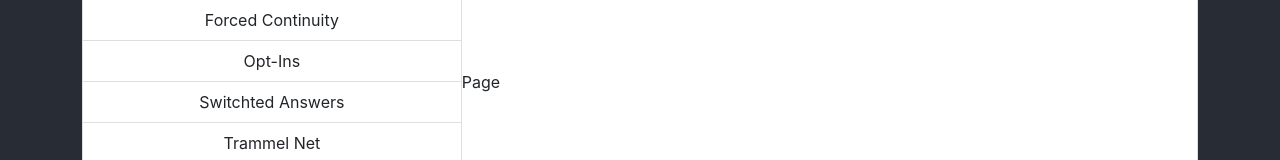
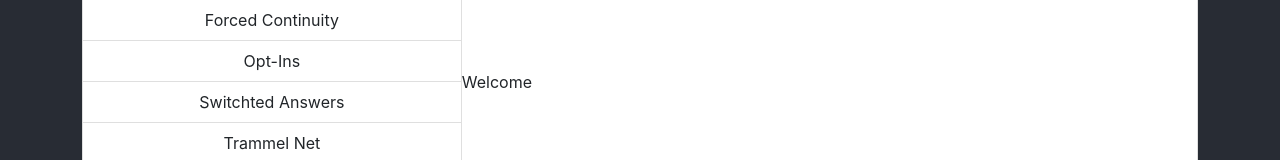
Before and after one commit to whysgai/dark-pattern-glossary, a React (Create React App) app: page / in a window 1280 px wide. Shown: the part 364-524 px from the top of the page. Built offline with nearby package versions, Linux system fonts and the light colour scheme.

Commit message:
feat: Add conditional for different pages

```diff
--- a/src/App.js
+++ b/src/App.js
@@ -29,7 +29,9 @@ const App = () => {
                   activeIndex={activeIndex}
                   selectEntry={selectEntry}
                 />
-                <GlossaryPage/>
+                <GlossaryPage
+                  activeIndex={activeIndex}
+                />
             </div>
           </div>
         </div>
--- a/src/components/GlossaryPage.js
+++ b/src/components/GlossaryPage.js
@@ -1,6 +1,35 @@
+import Confirmshaming from "./Confirmshaming";
+import DisguisedAds from "./DisguisedAds";
+
 const GlossaryPage = props =>
     <div className="glossary-page">
-        <span>Page</span>
+        {
+            props.activeIndex === "Additional Items" ?
+                <span>Additional Items</span>
+                :
+                props.activeIndex === "Confirm-shaming" ?
+                    <Confirmshaming/>
+                    :
+                    props.activeIndex === "Deceptive Timers" ?
+                        <span>Deceptive Timers</span>
+                        :
+                        props.activeIndex === "Disguised Ads" ?
+                            <DisguisedAds/>
+                            :
+                            props.activeIndex === "Forced Continuity" ?
+                                <span>Forced Continuity</span>
+                                :
+                                props.activeIndex === "Opt-Ins" ?
+                                    <span>Opt-Ins</span>
+                                    :
+                                    props.activeIndex === "Switchted Answers" ?
+                                        <span>Switchted Answers</span>
+                                        :
+                                        props.activeIndex === "Trammel Net" ?
+                                            <span>Trammel Net</span>
+                                            :
+                                            <span>Welcome</span>
+        }
     </div>
 
 export default GlossaryPage;
--- a/src/styles/styles.css
+++ b/src/styles/styles.css
@@ -46,3 +46,7 @@ main.background {
 .glossary-page {
     width: 66%;
 }
+
+.confirmshaming ul {
+    list-style: none;
+}
```
